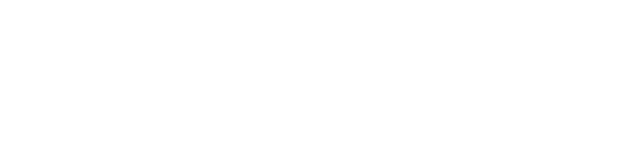
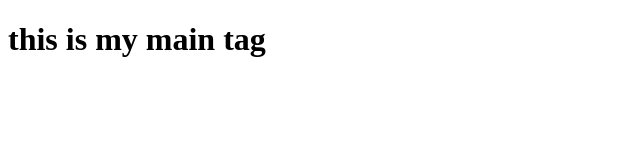
Before and after one commit to sagar563/kalam, a plain HTML site: page index.html in a window 1280 px wide. Shown: the whole page, without its empty margins (0-640 px from the left). Drawn offline with Linux system fonts and the light colour scheme.

Commit message:
code change

```diff
--- a/index.html
+++ b/index.html
@@ -4,5 +4,8 @@
  	<title>page title</title>
 
  	<body>
+	<h1>
+	this is my main tag
+	</h1>
  	</body>
 </html>
```
